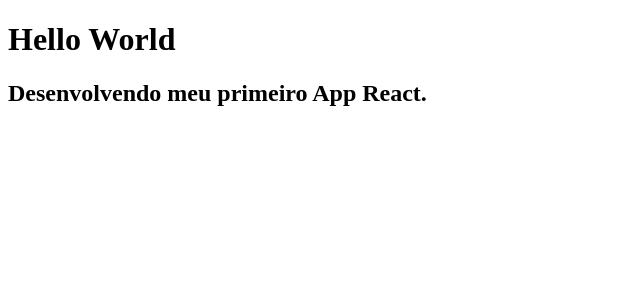
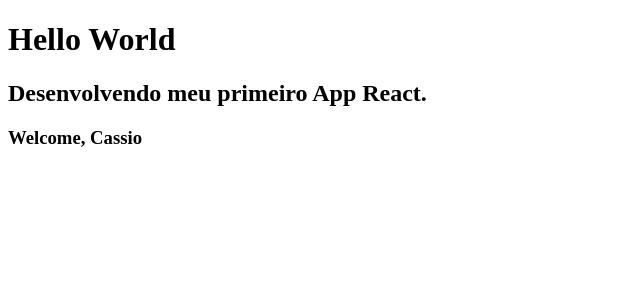
Before and after one commit to cassioHilario/react-noob-to-pro, a React (Create React App) app in the folder meuapp/: page / in a window 1280 px wide. Shown: the top 300 px of the page, without its empty margins (0-640 px from the left). Built offline with nearby package versions, Linux system fonts and the light colour scheme.

Commit message:
Stateless component

```diff
--- a/meuapp/src/App.js
+++ b/meuapp/src/App.js
@@ -1,8 +1,26 @@
-export default function APp(){
+import React from 'react';
+
+
+const HelloWord = () => {
+  return(
+    <h1>Hello World</h1>
+  )
+}
+
+
+const Welcome = (props) => {
+  return(
+    <h3>Welcome, {props.name}</h3>
+  )
+}
+
+
+export default function App(){
   return(
     <div>
-      <h1>Hello World</h1>
+      <HelloWord />
       <h2>Desenvolvendo meu primeiro App React.</h2>
+      <Welcome name="Cassio" />
     </div>
   )
 }
```
